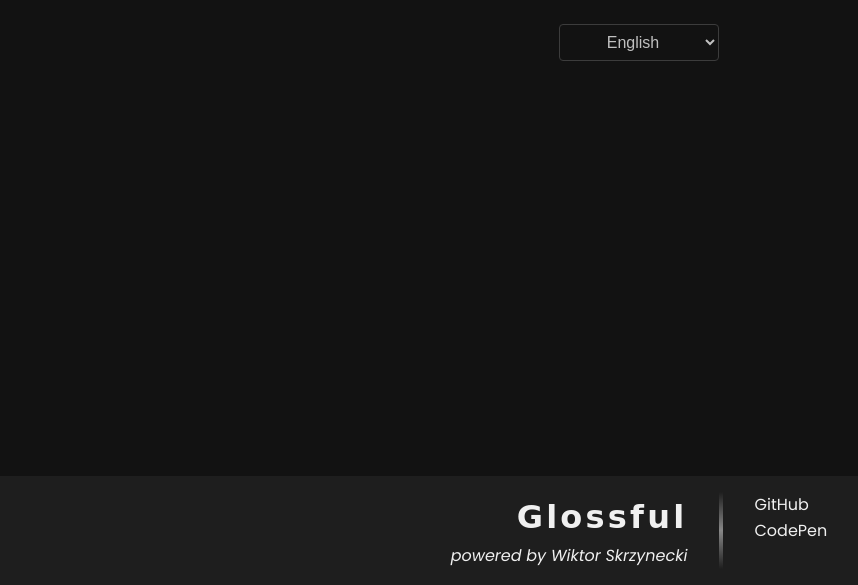
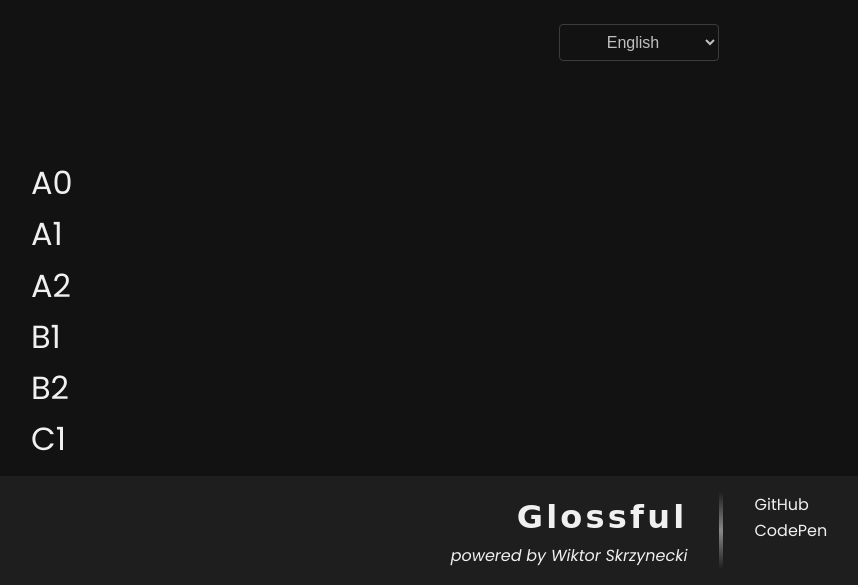
Before and after one commit to Hadevsh/Glossful, a Flask app: page /grammar in a window 1280 px wide. Shown: the part 215-800 px from the top of the page, without its empty margins (1-859 px from the left). Run offline with Flask 3, Linux system fonts and the light colour scheme; some web fonts are replaced.

Commit message:
Add palceholder categories and content container

```diff
--- a/app/static/css/grammar.css
+++ b/app/static/css/grammar.css
@@ -12,3 +12,26 @@ h1 span {
     text-decoration-thickness: 0.2rem;
     text-underline-offset: 0.6rem;
 }
+
+/* Main content container */
+.container {
+    display: flex;
+    justify-content: center;
+    padding: 1rem;
+    margin: 2rem;
+    margin-top: 5rem;
+}
+
+.categories {
+    position: absolute;
+    font-size: 2rem;
+    left: 0;
+    margin: 0 2rem;
+    text-align: left;
+    display: flex;
+    flex-direction: column;
+}
+
+.categories a:hover {
+    font-weight: 700;
+}
--- a/app/templates/grammar.html
+++ b/app/templates/grammar.html
@@ -14,5 +14,18 @@
     <option value="pl">Polski</option>
 </select>
 <div class="container">
+    <div class="categories">
+        <!-- Placeholders: -->
+        <a>A0</a>
+        <a>A1</a>
+        <a>A2</a>
+        <a>B1</a>
+        <a>B2</a>
+        <a>C1</a>
+        <a>C2</a>
+    </div>
+    <div class="content">
+        <!-- Generated dynamically from a markdown file -->
+    </div>
 </div>
 {% endblock %}
```
